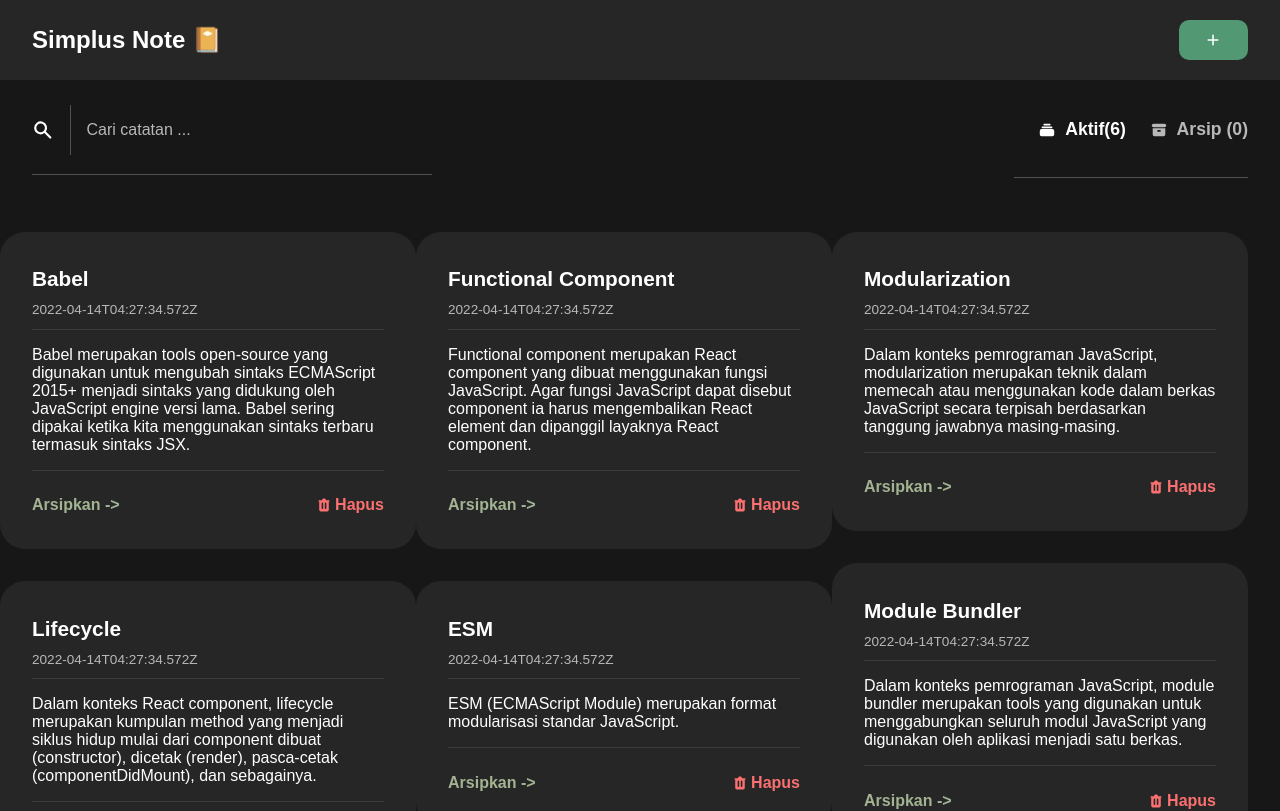
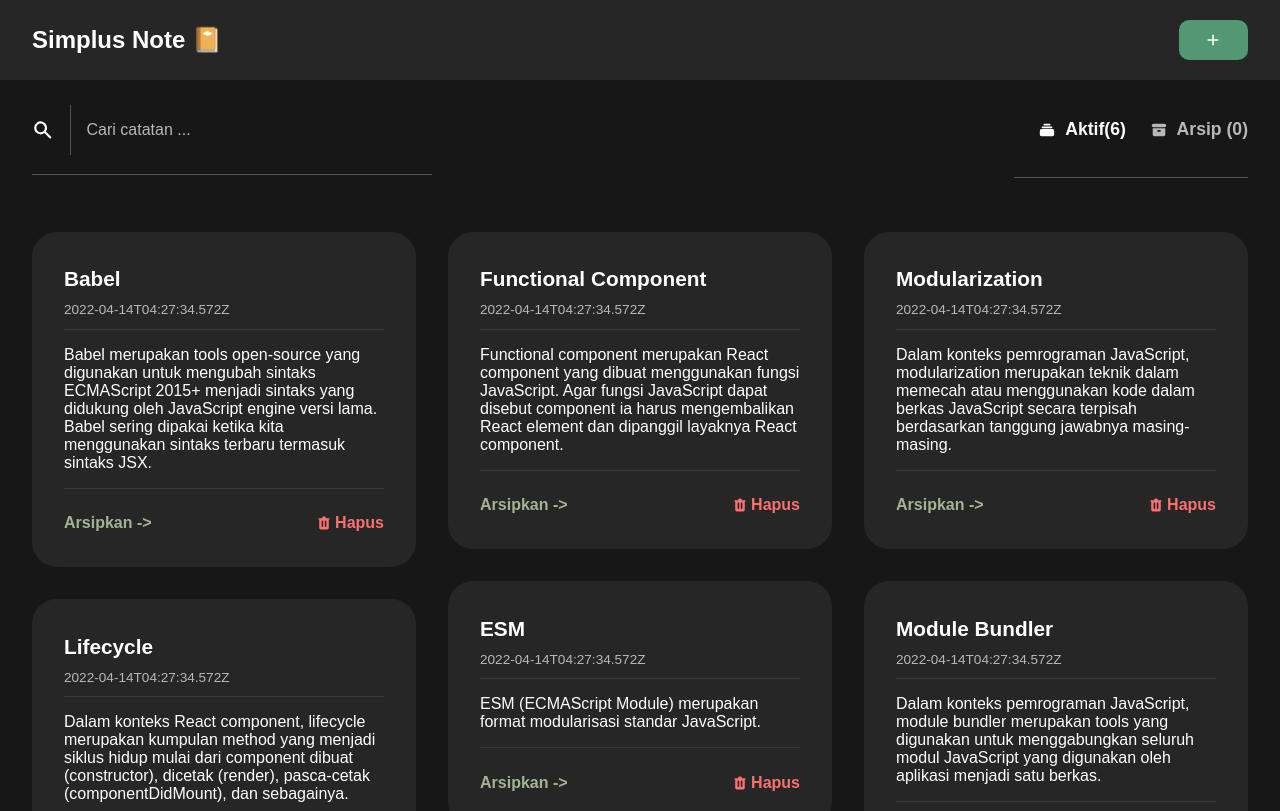
Before and after one commit to arief-github/simplus-note, a React (Create React App) app: page / in a window 1280 px wide. Shown: the top 811 px of the page. Built offline with nearby package versions, Linux system fonts and the light colour scheme.

Commit message:
fix layout masonry column

```diff
--- a/src/components/BoxNoteCard/index.js
+++ b/src/components/BoxNoteCard/index.js
@@ -2,27 +2,27 @@
 import Masonry from 'react-masonry-css';
 
 import NoteCard from '../NoteCard';
+
 import styles from './index.module.css';
 
-// set breakpoint column
 const breakpointColumnsObj = {
   default: 3,
   1024: 2,
   640: 1,
-}
+};
 
-function BoxNoteCard( { notes } ) {
+function BoxNoteCard({ notes }) {
   return (
     <Masonry
-		  breakpointCols={ breakpointColumnsObj }
-		  className={ styles.masonryGrid }
-		  columnClassName={ styles.masonryGridColumn }
+      breakpointCols={breakpointColumnsObj}
+      className={styles.masonryGrid}
+      columnClassName={styles.masonryColumn}
     >
-			{ notes.map((note) => {
-				return <NoteCard key={note.id} note={note} />
-			}) }
+      {notes.map((note) => {
+        return <NoteCard key={note.id} note={note} />;
+      })}
     </Masonry>
-	)
+  );
 }
 
 export default React.memo(BoxNoteCard);
```
Lines whose indentation alone changed are shown as unchanged.
